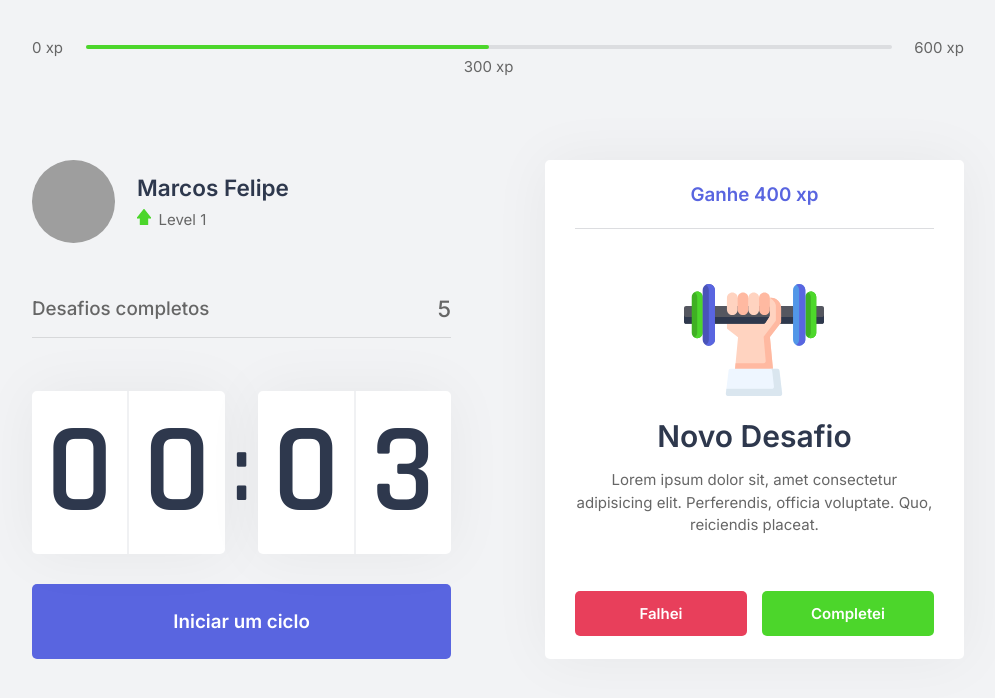
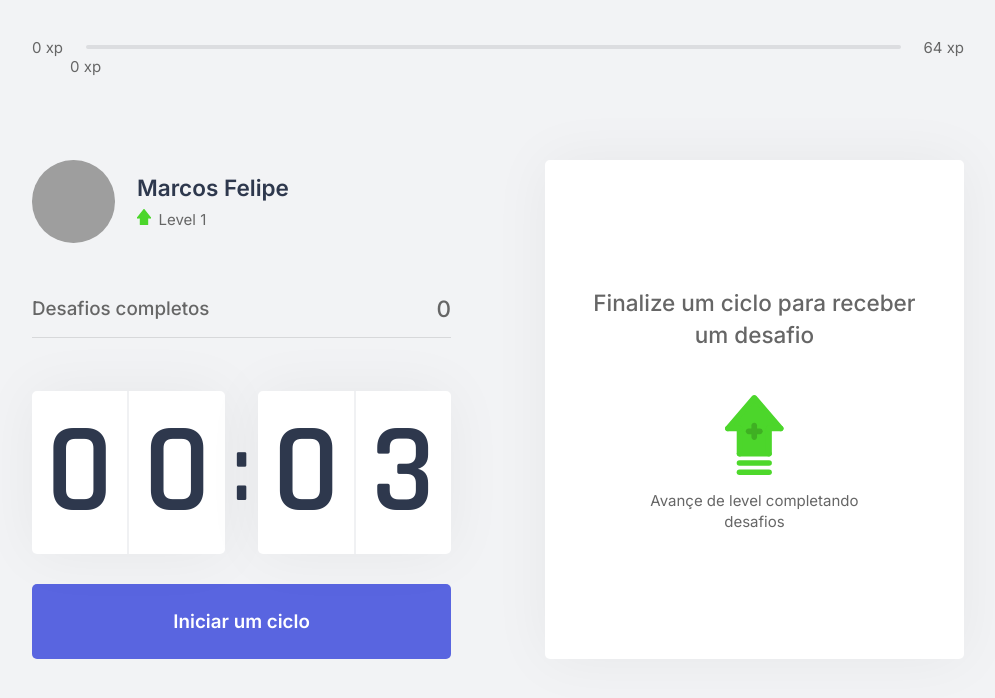
Before and after one commit to pmarcosfelipe/moveit-next, a Next.js app: page / in a window 1280 px wide. Shown: the top 698 px of the page, without its empty margins (142-1137 px from the left). Built offline with nearby package versions, Linux system fonts and the light colour scheme; grey boxes are pictures that could not be loaded.

Commit message:
using challenges context to integrate componentes attributes

```diff
--- /dev/null
+++ b/challenges.json
@@ -0,0 +1,62 @@
+[
+  {
+    "type": "body",
+    "description": "Estique um de seus braços com a palma da mão virada para frente e puxe os dedos para cima por 10 segundos por mão.",
+    "amount": 80
+  },
+  {
+    "type": "body",
+    "description": "Estique seu braço contra o peito e puxe-o utilizando o outro braço por 10 segundos por braço.",
+    "amount": 60
+  },
+  {
+    "type": "body",
+    "description": "Puxe seu pescoço com a ajuda da mão para a direita e para a esquerda, permanecendo na posição por alguns segundos.",
+    "amount": 70
+  },
+  {
+    "type": "body",
+    "description": "Com as duas mãos na parte de trás da cabeça, leve-a para baixo, alongando a parte de trás da região.",
+    "amount": 60
+  },
+  {
+    "type": "body",
+    "description": "Cruze as pernas e desça com as mãos esticadas em direção ao chão. Repita o movimento com a outra perna na frente.",
+    "amount": 100
+  },
+  {
+    "type": "body",
+    "description": "Sentado, abra as pernas e tente encostar as palmas das mãos no chão, repita 3 vezes por 5 segundos.",
+    "amount": 80
+  },
+  {
+    "type": "body",
+    "description": "Puxe o joelho de encontro ao peito e segure, troque de perna após 10 segundos.",
+    "amount": 50
+  },
+  {
+    "type": "body",
+    "description": "Sentado, cruze uma perna e incline seu tronco à frente, troque de perna após 10 segundos.",
+    "amount": 80
+  },
+  {
+    "type": "eye",
+    "description": "Sentado, feche os olhos e cubra-os com as palmas da mão durante 2 minutos, depois abra normalmente.",
+    "amount": 90
+  },
+  {
+    "type": "eye",
+    "description": "Em algum ambiente aberto, olhe o mais longe que puder em quatro direções por 3s, mexa apenas os olhos. Repita 3 vezes.",
+    "amount": 140
+  },
+  {
+    "type": "eye",
+    "description": "Usando os polegares, massage a área abaixo das sobrancelhas em movimentos circulares por 15 segundos.",
+    "amount": 70
+  },
+  {
+    "type": "body",
+    "description": "Em pé, gire a cintura o máximo que puder para a esquerda, segure por cinco segundos. Repita para a direita.",
+    "amount": 90
+  }
+]
--- a/src/components/ChallengeBox.tsx
+++ b/src/components/ChallengeBox.tsx
@@ -4,25 +4,24 @@
 import styles from '../styles/components/ChallengeBox.module.css';
 
 export function ChallengeBox() {
-  const contextData = useContext(ChallengesContext);
-  console.log(contextData);
+  const { activeChallenge, resetChallenge } = useContext(ChallengesContext);
 
-  const hasActiveChallenge = true;
   return (
     <div className={styles.challengeBoxContainer}>
-      {hasActiveChallenge ? (
+      {activeChallenge ? (
         <div className={styles.challengeActive}>
-          <header>Ganhe 400 xp</header>
+          <header>Ganhe {activeChallenge.amount} xp</header>
           <main>
-            <img src="icons/body.svg" alt="" />
+            <img src={`icons/${activeChallenge.type}.svg`} alt="" />
             <strong>Novo Desafio</strong>
-            <p>
-              Lorem ipsum dolor sit, amet consectetur adipisicing elit.
-              Perferendis, officia voluptate. Quo, reiciendis placeat.
-            </p>
+            <p>{activeChallenge.description}</p>
           </main>
           <footer>
-            <button type="button" className={styles.challengeFailedButton}>
+            <button
+              type="button"
+              className={styles.challengeFailedButton}
+              onClick={resetChallenge}
+            >
               Falhei
             </button>
             <button type="button" className={styles.challengeSucceededButton}>
--- a/src/components/CompletedChallenges.tsx
+++ b/src/components/CompletedChallenges.tsx
@@ -1,10 +1,14 @@
+import { useContext } from 'react';
+import { ChallengesContext } from '../contexts/ChallengesContext';
 import styles from '../styles/components/CompletedChallenges.module.css';
 
 export function CompletedChallenges() {
+  const { challengesCompleted } = useContext(ChallengesContext);
+
   return (
     <div className={styles.completedChallengesContainer}>
       <span>Desafios completos</span>
-      <span>5</span>
+      <span>{challengesCompleted}</span>
     </div>
   );
 }
--- a/src/components/ExperienceBar.tsx
+++ b/src/components/ExperienceBar.tsx
@@ -1,16 +1,28 @@
+import { useContext } from 'react';
+import { ChallengesContext } from '../contexts/ChallengesContext';
 import styles from '../styles/components/ExperienceBar.module.css';
 
 export function ExperienceBar() {
+  const { currentExperience, experienceToNextLevel } = useContext(
+    ChallengesContext
+  );
+
+  const percentToNextLevel =
+    Math.round(currentExperience * 100) / experienceToNextLevel;
+
   return (
     <header className={styles.experienceBar}>
       <span>0 xp</span>
       <div>
-        <div style={{ width: '50%' }} />
-        <span className={styles.currentExperience} style={{ left: '50%' }}>
-          300 xp
+        <div style={{ width: `${percentToNextLevel}%` }} />
+        <span
+          className={styles.currentExperience}
+          style={{ left: `${percentToNextLevel}%` }}
+        >
+          {currentExperience} xp
         </span>
       </div>
-      <span>600 xp</span>
+      <span>{experienceToNextLevel} xp</span>
     </header>
   );
 }
--- a/src/contexts/ChallengesContext.tsx
+++ b/src/contexts/ChallengesContext.tsx
@@ -1,11 +1,21 @@
 import { createContext, useState, ReactNode } from 'react';
+import challenges from '../../challenges.json';
+
+interface Challenge {
+  type: 'body' | 'eye';
+  description: string;
+  amount: number;
+}
 
 interface ChallengesContextData {
   level: number;
   currentExperience: number;
-  challengedCompleted: number;
+  challengesCompleted: number;
+  experienceToNextLevel: number;
+  activeChallenge: Challenge;
   levelUp: () => void;
   startNewChallenge: () => void;
+  resetChallenge: () => void;
 }
 
 interface ChallengesProviderProps {
@@ -17,14 +27,24 @@
 export function ChallengesProvider({ children }: ChallengesProviderProps) {
   const [level, setLevel] = useState(1);
   const [currentExperience, setCurrentExperience] = useState(0);
-  const [challengedCompleted, setChallengedCompleted] = useState(0);
+  const [challengesCompleted, setChallengesCompleted] = useState(0);
+
+  const [activeChallenge, setActiveChallenge] = useState(null);
+
+  const experienceToNextLevel = Math.pow((level + 1) * 4, 2);
 
   function levelUp() {
     setLevel(level + 1);
   }
 
   function startNewChallenge() {
-    console.log('new challenge');
+    const randomChallengeIndex = Math.floor(Math.random() * challenges.length);
+    const challenge = challenges[randomChallengeIndex];
+    setActiveChallenge(challenge);
+  }
+
+  function resetChallenge() {
+    setActiveChallenge(null);
   }
 
   return (
@@ -32,9 +52,12 @@
       value={{
         level,
         currentExperience,
-        challengedCompleted,
+        challengesCompleted,
+        experienceToNextLevel,
+        activeChallenge,
         levelUp,
         startNewChallenge,
+        resetChallenge,
       }}
     >
       {children}
```
